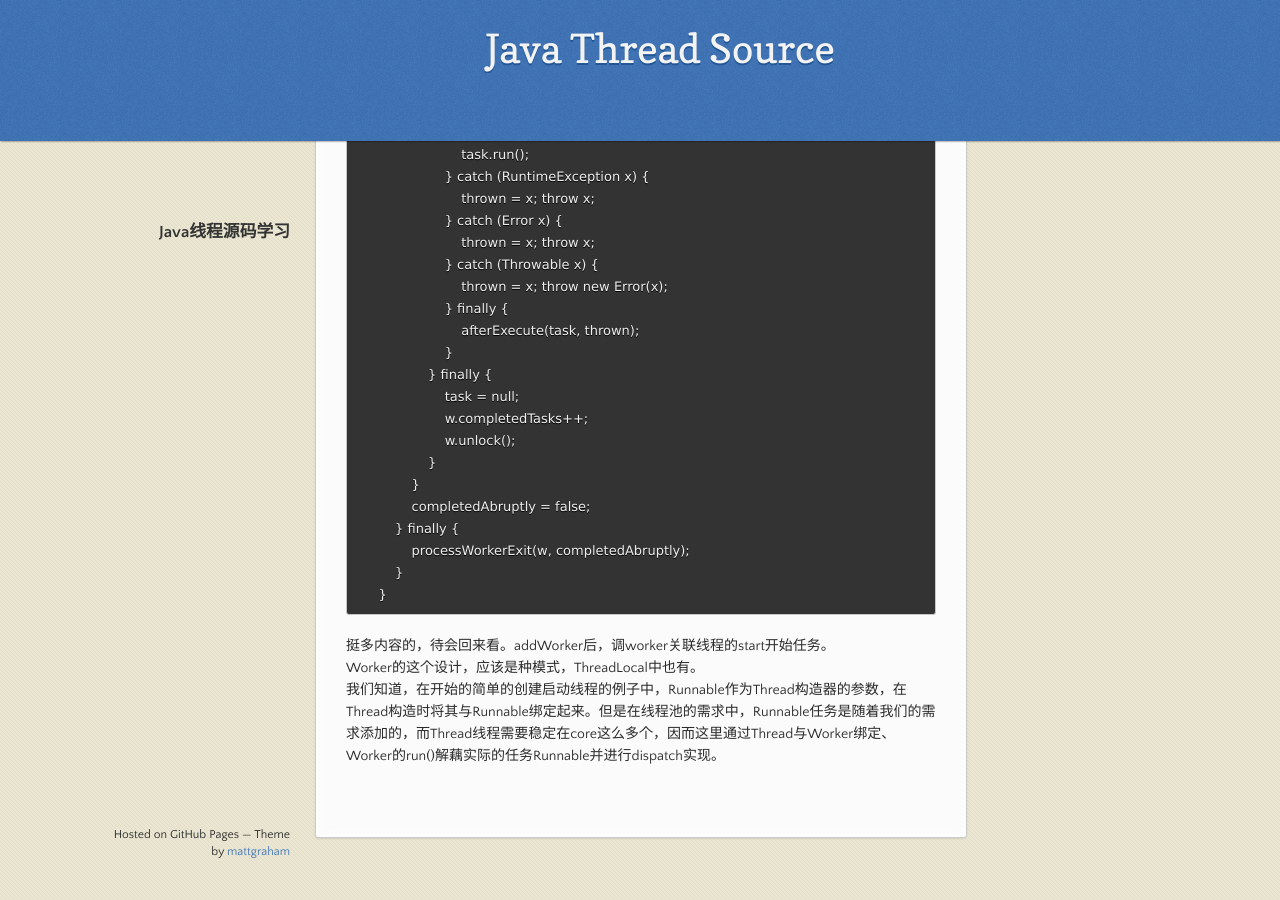
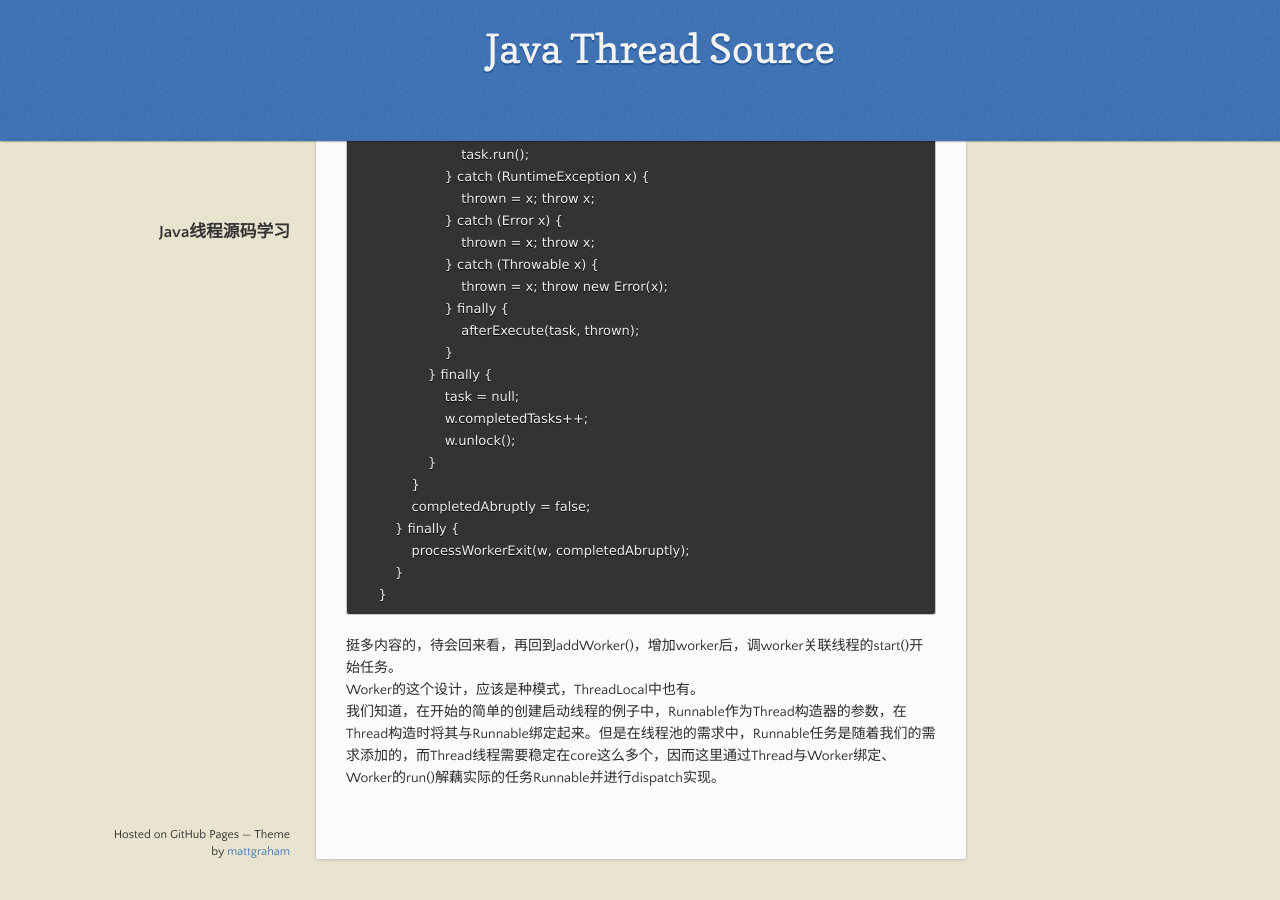
Before and after one commit to lvv9/lvv9.github.io, a Jekyll site: the page built from _posts/2021-11-17-java-thread-source.md, in a window 1280 px wide and 900 px high, scrolled down 7797 px. Built offline with Jekyll 4.4.1, drawn with Linux system fonts in a browser that asks for light colours; our own code applies the rules of GitHub Pages for plain Markdown files; the repository's description, which GitHub fills in, is left out; before the commit the page ends 8675 px from its top, so only the background shows below that.

Commit message:
Update 2021-11-17-java-thread-source.md

````diff
--- a/_posts/2021-11-17-java-thread-source.md
+++ b/_posts/2021-11-17-java-thread-source.md
@@ -362,6 +362,6 @@ new Thread(() -> System.out.println("hello world")).start();
         }
     }
 ```
-挺多内容的，待会回来看。addWorker后，调worker关联线程的start开始任务。
+挺多内容的，待会回来看，再回到addWorker()，增加worker后，调worker关联线程的start()开始任务。
 Worker的这个设计，应该是种模式，ThreadLocal中也有。
 我们知道，在开始的简单的创建启动线程的例子中，Runnable作为Thread构造器的参数，在Thread构造时将其与Runnable绑定起来。但是在线程池的需求中，Runnable任务是随着我们的需求添加的，而Thread线程需要稳定在core这么多个，因而这里通过Thread与Worker绑定、Worker的run()解藕实际的任务Runnable并进行dispatch实现。
````
